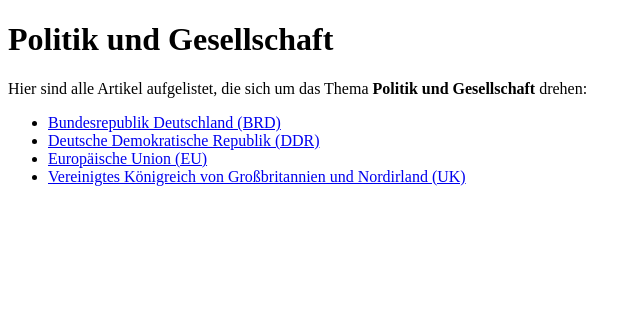
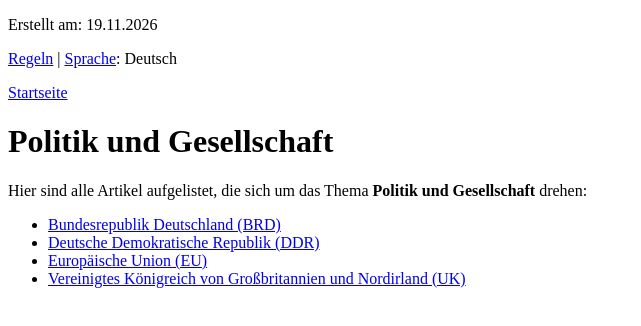
Before and after one commit to Ixxixx1/Wiki, a plain HTML site: page de/Artikel/Politik_und_Gesellschaft/Politik_und_Gesellschaft.html in a window 1280 px wide. Shown: the whole page, without its empty margins (0-641 px from the left). Drawn offline with Linux system fonts and the light colour scheme.

Commit message:
Add creation date and navigation links to HTML

```diff
--- a/de/Artikel/Politik_und_Gesellschaft/Politik_und_Gesellschaft.html
+++ b/de/Artikel/Politik_und_Gesellschaft/Politik_und_Gesellschaft.html
@@ -1,4 +1,7 @@
 <!DOCTYPE html>
+<p>Erstellt am: 19.11.2026</p>
+<p><a href="../Regeln.html">Regeln</a> | <a href="../../index.html">Sprache</a>: Deutsch</p>
+<p><a href="../Startseite.html">Startseite</a></p>
 <h1>Politik und Gesellschaft</h1>
 <p>Hier sind alle Artikel aufgelistet, die sich um das Thema <strong>Politik und Gesellschaft</strong> drehen:</p>
 <ul>
```
